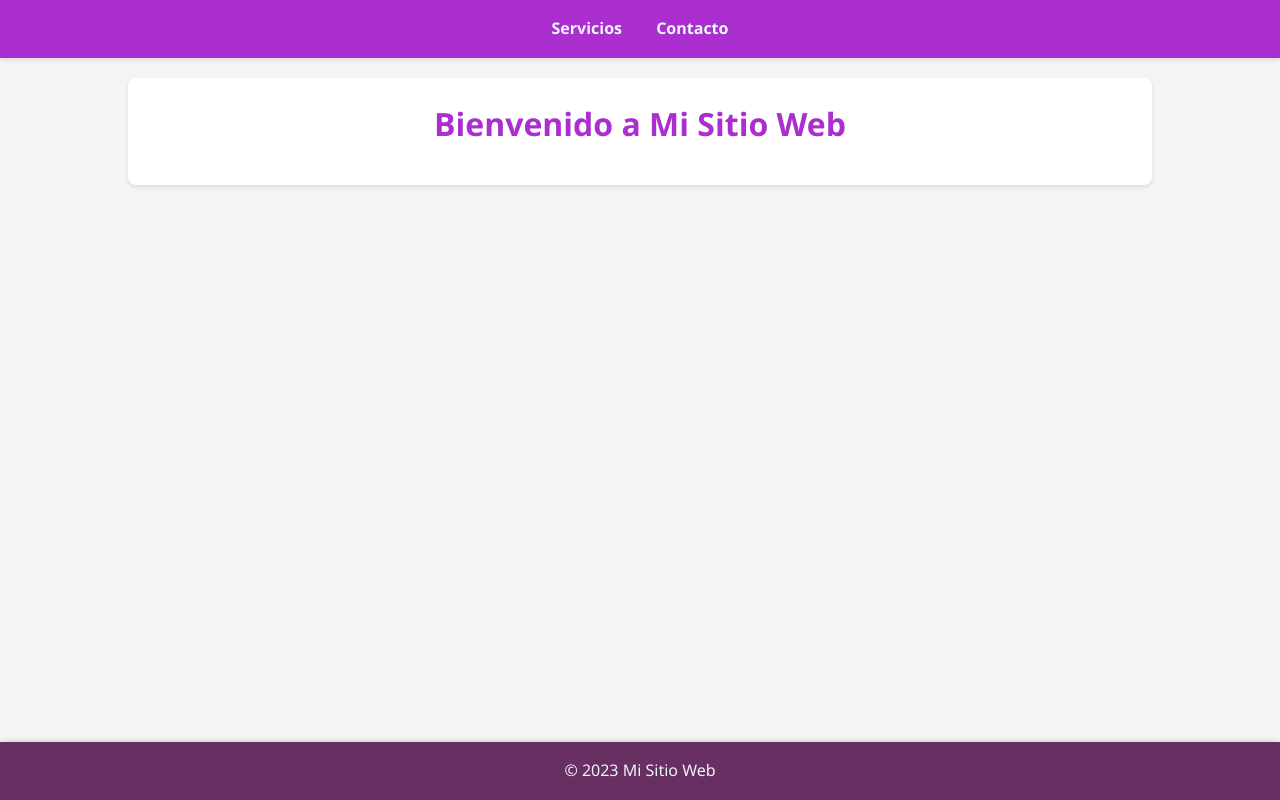
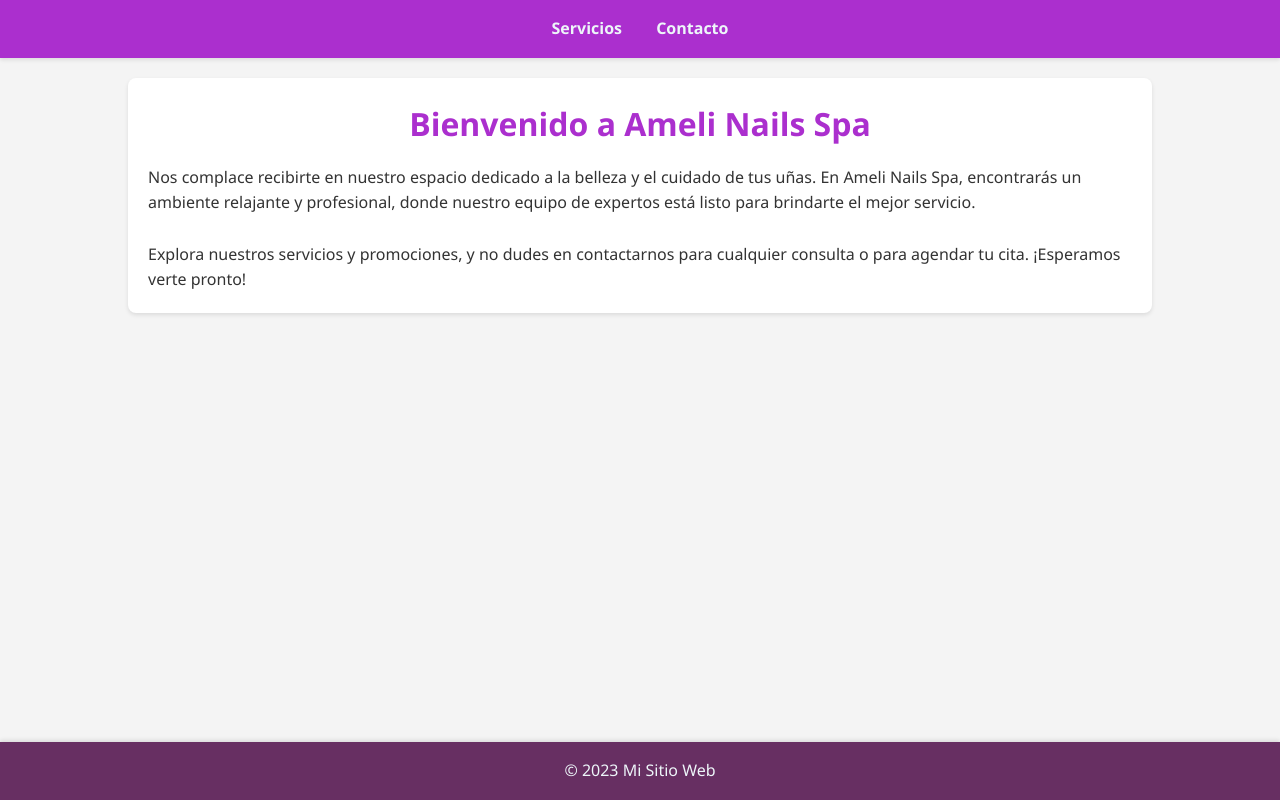
Before and after one commit to Turics/sal, a plain HTML site: page index.html in a window 1280 px wide. Drawn offline with Linux system fonts and the light colour scheme.

Commit message:
Update index.html

```diff
--- a/index.html
+++ b/index.html
@@ -16,8 +16,12 @@
         </nav>
     </header>
     <main>
-        <h1>Bienvenido a Mi Sitio Web</h1>
-        <!-- Contenido principal de la página -->
+        <h1>Bienvenido a Ameli Nails Spa</h1>
+        <p class="inicio">
+            Nos complace recibirte en nuestro espacio dedicado a la belleza y el cuidado de tus uñas. En Ameli Nails Spa, encontrarás un ambiente relajante y profesional, donde nuestro equipo de expertos está listo para brindarte el mejor servicio.
+            <br>
+            <br>
+            Explora nuestros servicios y promociones, y no dudes en contactarnos para cualquier consulta o para agendar tu cita. ¡Esperamos verte pronto!</p>
     </main>
     <footer>
         <p>&copy; 2023 Mi Sitio Web</p>
```
